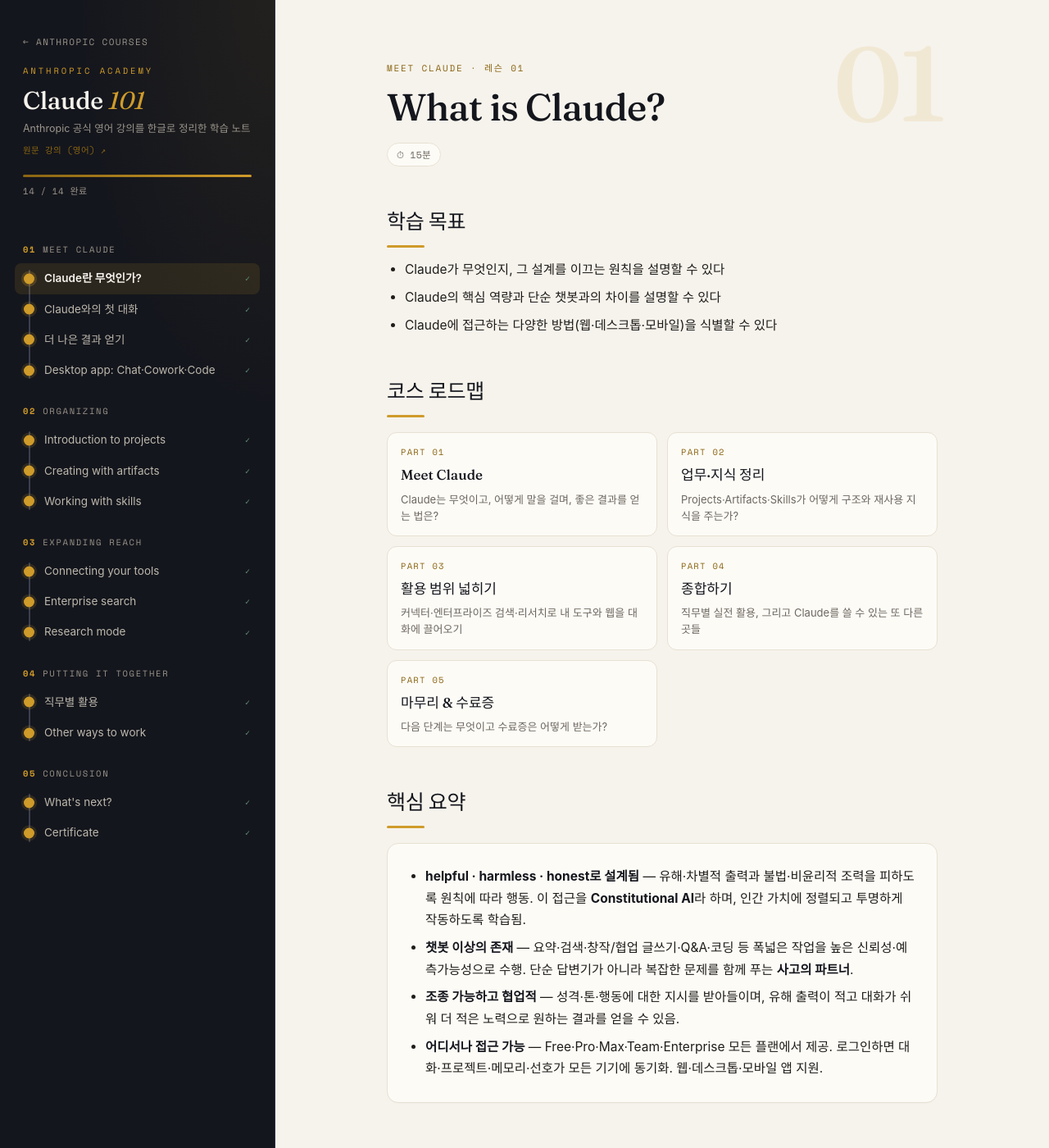
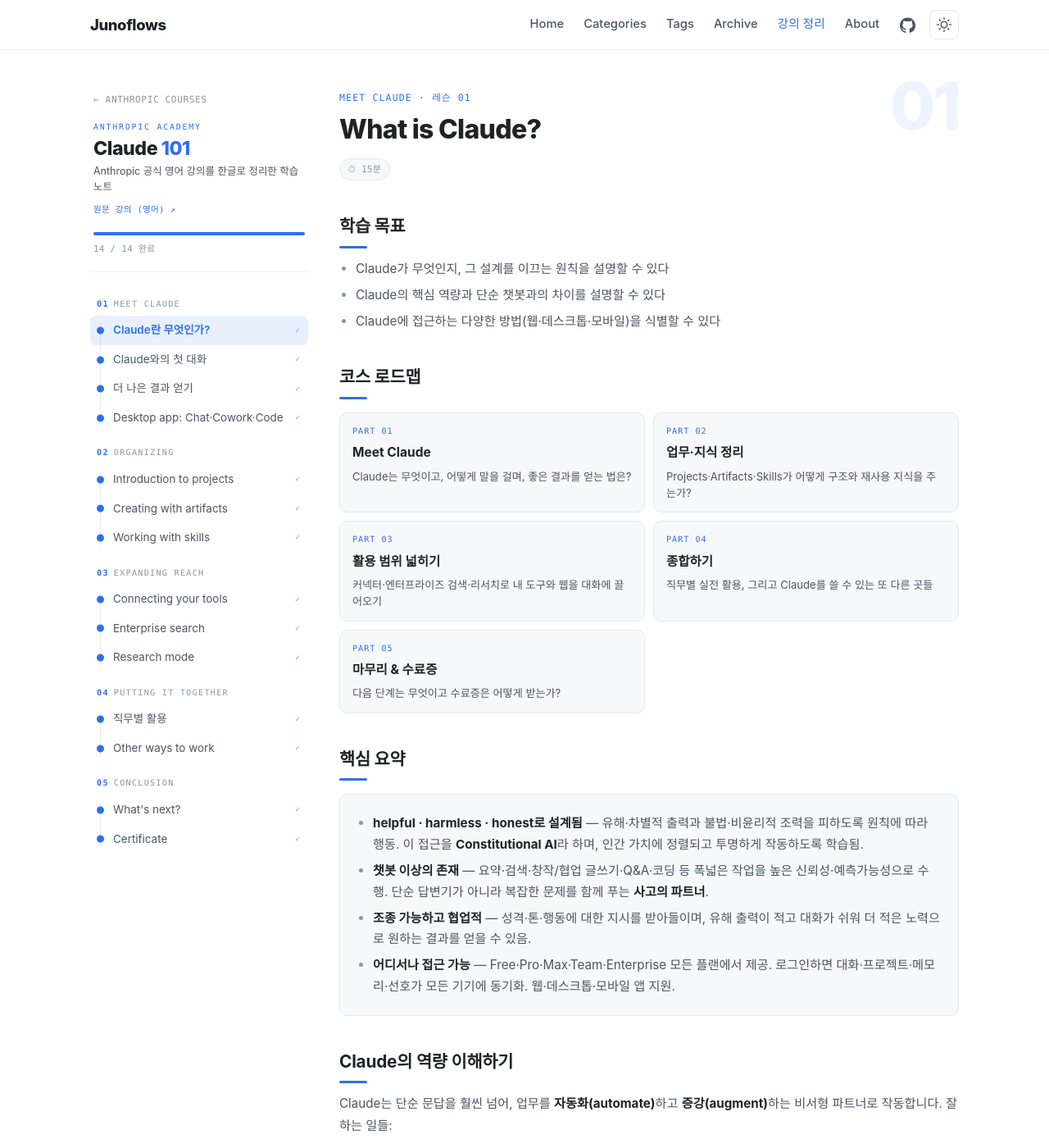
Before and after one commit to Junoflows/Junoflows.github.io, a Jekyll site: the page built from courses/anthropic/claude-101.html, in a window 1280 px wide and 1400 px high. Shown: the whole window at 82% size. Built offline with Jekyll 4.4.1, drawn with Linux system fonts in a browser that asks for light colours; some web fonts are replaced; some of the changed text lies outside the part shown.

Commit message:
강의 페이지를 블로그 테마로 통일 (Jekyll page 전환)
- courses/anthropic/claude-101.html 을 layout:default Jekyll 페이지로 전환
  → 블로그 헤더·푸터·다크모드·CSS 변수를 그대로 상속
- Nocturne 다크/골드 스타일을 블로그 테마 변수(--bg/--text/--accent 등)로
  전면 교체, 라이트·다크 모드 자동 대응
- 사이드바 레슨 클릭 구조(showLesson)·진도 구슬은 그대로 유지
- 허브/카탈로그와 시각적으로 완전히 통일

Co-Authored-By: Claude Opus 4.8 (1M context) <noreply@anthropic.com>

```diff
--- a/courses/anthropic/claude-101.html
+++ b/courses/anthropic/claude-101.html
@@ -1,235 +1,114 @@
-<!DOCTYPE html>
-<html lang="ko">
-<head>
-<meta charset="UTF-8">
-<meta name="viewport" content="width=device-width, initial-scale=1.0">
-<title>Claude 101 — 한글 학습 노트</title>
-<link rel="preconnect" href="https://fonts.googleapis.com">
-<link rel="preconnect" href="https://fonts.gstatic.com" crossorigin>
-<link href="https://fonts.googleapis.com/css2?family=Fraunces:ital,opsz,wght@0,9..144,400;0,9..144,500;0,9..144,600;1,9..144,400&family=Space+Mono:wght@400;700&display=swap" rel="stylesheet">
-<link rel="stylesheet" as="style" crossorigin href="https://cdn.jsdelivr.net/gh/orioncactus/pretendard@v1.3.9/dist/web/static/pretendard.min.css">
+---
+layout: default
+title: "Claude 101 — 강의 정리"
+permalink: /courses/anthropic/claude-101.html
+description: "Anthropic 공식 영어 강의 Claude 101을 한글로 정리한 학습 노트 — 레슨별 사이드바."
+---
 <style>
-  :root{
-    --ink:#14161d;
-    --ink-2:#1c1f29;
-    --ink-card:#232734;
-    --paper:#f6f3ec;
-    --paper-2:#fdfbf6;
-    --paper-edge:#e7e1d3;
-    --gold:#cf9b2a;
-    --gold-deep:#8a6512;
-    --sage:#5f8d74;
-    --sage-soft:#e4eee7;
-    --muted:#6c6760;
-    --muted-dim:#9a948a;
-    --track:#3a3f4f;
-    --line-ink:#2c303c;
-    --display:"Fraunces",Georgia,serif;
-    --body:"Pretendard",-apple-system,BlinkMacSystemFont,"Apple SD Gothic Neo","Segoe UI",sans-serif;
-    --mono:"Space Mono",ui-monospace,Menlo,monospace;
+  .course-page .layout{display:flex;gap:38px;max-width:var(--max-width-wide);margin:0 auto;padding:4px 20px 0;align-items:flex-start;}
+  .course-page .sidebar{width:266px;flex-shrink:0;position:sticky;top:74px;max-height:calc(100vh - 96px);overflow-y:auto;padding-bottom:24px;}
+  .course-page .content{flex:1;min-width:0;}
+  .course-page .reading{max-width:none;margin:0;padding:0;}
+
+  /* sidebar brand */
+  .course-page .brand{padding:0 4px 16px;border-bottom:1px solid var(--border-soft);margin-bottom:12px;}
+  .course-page .backlink{display:inline-flex;align-items:center;gap:6px;font-family:var(--font-mono);font-size:0.7rem;letter-spacing:.05em;text-transform:uppercase;color:var(--text-muted);margin-bottom:14px;transition:color .15s,gap .15s;}
+  .course-page .backlink:hover{color:var(--accent);gap:9px;text-decoration:none;}
+  .course-page .brand .kicker{font-family:var(--font-mono);font-size:0.62rem;letter-spacing:.18em;text-transform:uppercase;color:var(--accent);margin:0 0 6px;}
+  .course-page .brand h1{font-size:1.45rem;font-weight:800;letter-spacing:-.02em;color:var(--text);margin:0 0 6px;line-height:1.1;}
+  .course-page .brand h1 em{font-style:normal;color:var(--accent);}
+  .course-page .brand .sub{font-size:0.78rem;color:var(--text-soft);margin:0;line-height:1.5;}
+  .course-page .srcnote{display:inline-block;font-family:var(--font-mono);font-size:0.66rem;letter-spacing:.03em;color:var(--accent);margin-top:8px;border-bottom:1px solid transparent;}
+  .course-page .srcnote:hover{border-color:var(--accent);text-decoration:none;}
+
+  /* progress */
+  .course-page .progress-wrap{margin:14px 0 2px;}
+  .course-page .progress-bar{height:4px;background:var(--border-soft);border-radius:4px;overflow:hidden;}
+  .course-page .progress-fill{height:100%;background:var(--accent);width:0;transition:width .6s cubic-bezier(.2,.7,.2,1);}
+  .course-page .progress-text{font-family:var(--font-mono);font-size:0.68rem;color:var(--text-muted);margin-top:7px;letter-spacing:.03em;}
+
+  /* lesson spine */
+  .course-page .spine{padding:2px 0 0;}
+  .course-page .spine-section{padding:0;margin-top:16px;}
+  .course-page .spine-eyebrow{font-family:var(--font-mono);font-size:0.63rem;letter-spacing:.13em;text-transform:uppercase;color:var(--text-muted);padding:0 8px 6px;display:flex;gap:6px;align-items:baseline;}
+  .course-page .spine-eyebrow b{color:var(--accent);font-weight:700;}
+  .course-page .spine-track{list-style:none;margin:0;padding:0;position:relative;}
+  .course-page .spine-track::before{content:"";position:absolute;left:12px;top:9px;bottom:9px;width:1px;background:var(--border);}
+  .course-page .node{position:relative;display:flex;align-items:center;gap:9px;padding:6px 10px 6px 28px;font-size:0.84rem;color:var(--text-soft);cursor:pointer;border-radius:7px;transition:background .15s,color .15s;}
+  .course-page .node:hover{background:var(--bg-soft);color:var(--text);}
+  .course-page .node .bead{position:absolute;left:8px;top:50%;transform:translateY(-50%);width:9px;height:9px;border-radius:50%;background:var(--bg);border:2px solid var(--border);transition:all .2s;z-index:1;}
+  .course-page .node.done .bead{background:var(--accent);border-color:var(--accent);}
+  .course-page .node.active{background:var(--accent-soft);color:var(--accent);font-weight:600;}
+  .course-page .node.active .bead{border-color:var(--accent);}
+  .course-page .node .nlabel{flex:1;min-width:0;}
+  .course-page .node .tick{font-family:var(--font-mono);font-size:0.6rem;color:var(--accent);opacity:0;}
+  .course-page .node.done .tick{opacity:.65;}
+
+  /* reading pane */
+  .course-page .lesson{display:none;}
+  .course-page .lesson.active{display:block;animation:cRise .35s cubic-bezier(.2,.7,.2,1);}
+  @keyframes cRise{from{opacity:0;transform:translateY(8px);}to{opacity:1;transform:none;}}
+  .course-page .lesson-head{position:relative;margin-bottom:30px;padding-top:4px;}
+  .course-page .lesson-num{position:absolute;top:-16px;right:0;font-family:var(--font-sans);font-weight:800;font-size:5rem;line-height:1;color:var(--accent);opacity:.08;pointer-events:none;letter-spacing:-.04em;z-index:0;}
+  .course-page .eyebrow{font-family:var(--font-mono);font-size:0.72rem;letter-spacing:.1em;text-transform:uppercase;color:var(--accent);margin-bottom:10px;position:relative;z-index:1;}
+  .course-page .lesson-title{font-size:2rem;font-weight:800;letter-spacing:-.022em;color:var(--text);margin:0 0 16px;line-height:1.18;position:relative;z-index:1;}
+  .course-page .meta-row{display:flex;flex-wrap:wrap;gap:8px;align-items:center;position:relative;z-index:1;}
+  .course-page .chip{font-family:var(--font-mono);font-size:0.7rem;letter-spacing:.02em;padding:3px 10px;border-radius:30px;border:1px solid var(--border);background:var(--bg-soft);color:var(--text-muted);}
+
+  .course-page .lesson h3{font-size:1.3rem;font-weight:700;letter-spacing:-.01em;color:var(--text);margin:38px 0 12px;padding-bottom:8px;position:relative;}
+  .course-page .lesson h3::after{content:"";position:absolute;left:0;bottom:0;width:34px;height:3px;background:var(--accent);border-radius:3px;}
+  .course-page .lesson h4{font-size:1.01rem;font-weight:700;color:var(--text);margin:22px 0 8px;}
+  .course-page .lesson p{margin:12px 0;font-size:0.95rem;color:var(--text-soft);line-height:1.75;}
+  .course-page .lesson ul,.course-page .lesson ol{margin:12px 0;padding-left:20px;}
+  .course-page .lesson li{margin:6px 0;font-size:0.95rem;color:var(--text-soft);line-height:1.7;}
+  .course-page .lesson li::marker{color:var(--text-muted);}
+  .course-page .lesson strong{color:var(--text);font-weight:700;}
+  .course-page .lesson a{color:var(--accent);border-bottom:1px solid var(--accent-soft);}
+  .course-page .lesson a:hover{border-bottom-color:var(--accent);text-decoration:none;}
+
+  .course-page .card{background:var(--bg-soft);border:1px solid var(--border);border-radius:var(--radius);padding:16px 20px;margin:16px 0;}
+  .course-page .card ul{margin:4px 0;}
+  .course-page .callout{position:relative;background:var(--accent-soft);border:1px solid transparent;border-radius:var(--radius);padding:14px 18px 14px 20px;margin:16px 0;font-size:0.9rem;color:var(--text-soft);}
+  .course-page .callout::before{content:"";position:absolute;left:0;top:12px;bottom:12px;width:3px;background:var(--accent);border-radius:3px;}
+  .course-page .callout strong{color:var(--text);}
+  .course-page .tip{background:var(--bg-soft);border:1px solid var(--border);border-left:3px solid var(--accent);border-radius:0 8px 8px 0;padding:12px 16px;margin:16px 0;font-size:0.88rem;color:var(--text-soft);}
+  .course-page .tip strong{color:var(--text);}
+  .course-page .example{background:var(--bg-soft);border:1px dashed var(--border);border-radius:8px;padding:14px 18px;margin:14px 0;font-size:0.9rem;color:var(--text-soft);font-style:italic;}
+
+  .course-page table{border-collapse:separate;border-spacing:0;width:100%;margin:16px 0;font-size:0.86rem;border:1px solid var(--border);border-radius:var(--radius);overflow:hidden;table-layout:fixed;}
+  .course-page th,.course-page td{padding:10px 14px;text-align:left;vertical-align:top;border-bottom:1px solid var(--border);word-break:keep-all;overflow-wrap:break-word;}
+  .course-page th{background:var(--table-head);color:var(--text);font-weight:700;font-size:0.8rem;}
+  .course-page td{color:var(--text-soft);}
+  .course-page tr:last-child td{border-bottom:none;}
+  .course-page td strong{color:var(--accent);font-weight:700;}
+
+  .course-page code{font-family:var(--font-mono);font-size:0.82em;background:var(--bg-code);color:var(--text);padding:2px 6px;border-radius:5px;}
+
+  .course-page .next{margin-top:40px;padding:16px 20px;border-radius:var(--radius);background:var(--bg-soft);border:1px solid var(--border);display:flex;gap:12px;align-items:flex-start;font-size:0.92rem;color:var(--text-soft);}
+  .course-page .next .arrow{color:var(--accent);font-size:1.1rem;line-height:1.2;font-weight:700;}
+  .course-page .next b{color:var(--accent);font-weight:700;}
+
+  .course-page .roadmap{display:grid;grid-template-columns:repeat(2,1fr);gap:10px;margin:16px 0;}
+  .course-page .rm{background:var(--bg-soft);border:1px solid var(--border);border-radius:var(--radius);padding:13px 15px;}
+  .course-page .rm .rk{font-family:var(--font-mono);font-size:0.63rem;letter-spacing:.1em;text-transform:uppercase;color:var(--accent);}
+  .course-page .rm h5{font-size:0.97rem;font-weight:700;margin:4px 0 5px;color:var(--text);}
+  .course-page .rm p{font-size:0.82rem;color:var(--text-soft);margin:0;line-height:1.55;}
+
+  .course-page :focus-visible{outline:2px solid var(--accent);outline-offset:2px;border-radius:4px;}
+
+  @media (max-width:900px){
+    .course-page .layout{flex-direction:column;gap:18px;}
+    .course-page .sidebar{width:100%;position:static;max-height:none;}
+    .course-page .spine{display:grid;grid-template-columns:1fr 1fr;gap:0 10px;}
+    .course-page .spine-track::before{display:none;}
+    .course-page .lesson-title{font-size:1.6rem;}
+    .course-page .lesson-num{font-size:3.6rem;}
   }
-  *{box-sizing:border-box;}
-  html{scroll-behavior:smooth;}
-  body{
-    margin:0;
-    font-family:var(--body);
-    background:var(--ink);
-    color:#1f1d1a;
-    line-height:1.72;
-    -webkit-font-smoothing:antialiased;
-  }
-  ::selection{background:var(--gold);color:var(--ink);}
-  a{color:inherit;}
+  @media (max-width:560px){.course-page .spine{grid-template-columns:1fr;}}
+  @media (prefers-reduced-motion:reduce){.course-page *{animation:none!important;transition:none!important;}}
+</style>
 
-  .layout{display:flex;min-height:100vh;}
-
-  /* ============ SIDEBAR / SPINE ============ */
-  .sidebar{
-    width:336px;flex-shrink:0;
-    background:
-      radial-gradient(120% 60% at 100% 0%, rgba(207,155,42,.08), transparent 60%),
-      var(--ink);
-    color:#cfcabf;
-    border-right:1px solid var(--line-ink);
-    position:sticky;top:0;height:100vh;overflow-y:auto;
-    padding:30px 0 60px;
-  }
-  .brand{padding:6px 28px 22px;}
-  .backlink{
-    display:inline-flex;align-items:center;gap:7px;font-family:var(--mono);
-    font-size:11px;letter-spacing:.12em;text-transform:uppercase;text-decoration:none;
-    color:var(--muted-dim);margin-bottom:16px;transition:color .15s,gap .15s;
-  }
-  .backlink:hover{color:var(--gold);gap:10px;}
-  .srcnote{display:inline-block;font-family:var(--mono);font-size:10.5px;letter-spacing:.04em;
-           color:var(--gold-deep);text-decoration:none;margin-top:6px;border-bottom:1px solid transparent;transition:border-color .15s;}
-  .srcnote:hover{border-color:var(--gold);}
-  .brand .kicker{
-    font-family:var(--mono);font-size:10.5px;letter-spacing:.28em;
-    text-transform:uppercase;color:var(--gold);margin:0 0 12px;
-  }
-  .brand h1{
-    font-family:var(--display);font-weight:500;font-size:30px;line-height:1.05;
-    color:var(--paper);margin:0 0 8px;letter-spacing:-.01em;
-  }
-  .brand h1 em{font-style:italic;color:var(--gold);}
-  .brand .sub{font-size:12.5px;color:var(--muted-dim);margin:0;}
-  .progress-wrap{margin:18px 0 4px;}
-  .progress-bar{height:3px;background:var(--line-ink);border-radius:3px;overflow:hidden;}
-  .progress-fill{height:100%;background:linear-gradient(90deg,var(--gold-deep),var(--gold));width:0;transition:width .6s cubic-bezier(.2,.7,.2,1);}
-  .progress-text{font-family:var(--mono);font-size:11px;color:var(--muted-dim);margin-top:8px;letter-spacing:.04em;}
-
-  .spine{padding:8px 0 0;}
-  .spine-section{padding:0 18px 2px;margin-top:18px;}
-  .spine-eyebrow{
-    font-family:var(--mono);font-size:10.5px;letter-spacing:.16em;text-transform:uppercase;
-    color:var(--muted-dim);padding:0 10px 6px;display:flex;gap:8px;align-items:baseline;
-  }
-  .spine-eyebrow b{color:var(--gold);font-weight:700;}
-  .spine-track{list-style:none;margin:0;padding:2px 0;position:relative;}
-  .spine-track::before{
-    content:"";position:absolute;left:17px;top:10px;bottom:10px;width:2px;
-    background:var(--track);border-radius:2px;
-  }
-  .node{
-    position:relative;display:flex;align-items:center;gap:10px;
-    padding:7px 12px 7px 36px;font-size:13.5px;color:#bdb8ad;cursor:pointer;
-    border-radius:8px;transition:background .15s,color .15s;
-  }
-  .node:hover{background:rgba(255,255,255,.04);color:#efe9dd;}
-  .node .bead{
-    position:absolute;left:11px;top:50%;transform:translateY(-50%);
-    width:13px;height:13px;border-radius:50%;
-    background:var(--ink);border:2px solid var(--track);
-    transition:all .2s;z-index:1;
-  }
-  .node.done .bead{background:var(--gold);border-color:var(--gold);box-shadow:0 0 0 3px rgba(207,155,42,.15);}
-  .node.active{background:rgba(207,155,42,.12);color:var(--paper);font-weight:600;}
-  .node.active .bead{border-color:var(--gold);background:var(--ink);box-shadow:0 0 0 3px rgba(207,155,42,.22);}
-  .node.done.active .bead{background:var(--gold);}
-  .node .nlabel{flex:1;min-width:0;}
-  .node .tick{font-family:var(--mono);font-size:10px;color:var(--sage);opacity:0;transition:opacity .2s;}
-  .node.done .tick{opacity:1;}
-
-  /* ============ CONTENT ============ */
-  .content{flex:1;background:var(--paper);min-width:0;}
-  .reading{max-width:768px;margin:0 auto;padding:64px 48px 140px;}
-  .lesson{display:none;}
-  .lesson.active{display:block;animation:rise .4s cubic-bezier(.2,.7,.2,1);}
-  @keyframes rise{from{opacity:0;transform:translateY(10px);}to{opacity:1;transform:none;}}
-
-  .lesson-head{position:relative;margin-bottom:38px;padding-top:10px;}
-  .lesson-num{
-    position:absolute;top:-26px;right:-6px;font-family:var(--display);font-weight:500;
-    font-size:128px;line-height:1;color:var(--gold);opacity:.12;pointer-events:none;
-    letter-spacing:-.04em;z-index:0;
-  }
-  .eyebrow{
-    font-family:var(--mono);font-size:11px;letter-spacing:.16em;text-transform:uppercase;
-    color:var(--gold-deep);margin-bottom:14px;position:relative;z-index:1;
-  }
-  .lesson-title{
-    font-family:var(--display);font-weight:500;font-size:46px;line-height:1.06;
-    letter-spacing:-.02em;color:var(--ink);margin:0 0 18px;position:relative;z-index:1;
-  }
-  .meta-row{display:flex;flex-wrap:wrap;gap:10px;align-items:center;position:relative;z-index:1;}
-  .chip{
-    font-family:var(--mono);font-size:11.5px;letter-spacing:.02em;
-    padding:4px 11px;border-radius:30px;border:1px solid var(--paper-edge);
-    background:var(--paper-2);color:var(--muted);
-  }
-  .chip.done-chip{background:var(--sage-soft);border-color:#cfe2d6;color:#3f6b53;font-weight:700;}
-  .meta-row .orig{font-size:12.5px;color:var(--muted-dim);font-style:italic;margin-left:2px;}
-
-  .lesson h3{
-    font-family:var(--display);font-weight:500;font-size:25px;letter-spacing:-.01em;
-    color:var(--ink);margin:46px 0 14px;padding-bottom:10px;position:relative;
-  }
-  .lesson h3::after{content:"";position:absolute;left:0;bottom:0;width:46px;height:3px;background:var(--gold);border-radius:3px;}
-  .lesson h4{font-family:var(--body);font-weight:700;font-size:16px;color:var(--gold-deep);margin:26px 0 8px;}
-  .lesson p{margin:12px 0;font-size:15.5px;}
-  .lesson ul,.lesson ol{margin:12px 0;padding-left:22px;}
-  .lesson li{margin:7px 0;font-size:15.5px;}
-  .lesson strong{color:var(--ink);font-weight:700;}
-
-  .card{
-    background:var(--paper-2);border:1px solid var(--paper-edge);
-    border-radius:14px;padding:20px 24px;margin:18px 0;
-    box-shadow:0 1px 0 rgba(0,0,0,.02);
-  }
-  .card ul{margin:4px 0;}
-  .callout{
-    position:relative;background:linear-gradient(180deg,#fbf3df,#f8edcf);
-    border:1px solid #ecdcae;border-radius:14px;padding:16px 20px 16px 22px;margin:18px 0;
-    font-size:14.5px;color:#5b4a1c;
-  }
-  .callout::before{content:"";position:absolute;left:0;top:14px;bottom:14px;width:4px;background:var(--gold);border-radius:4px;}
-  .callout strong{color:var(--gold-deep);}
-  .tip{
-    background:var(--sage-soft);border:1px solid #d2e3d8;border-left:4px solid var(--sage);
-    border-radius:0 12px 12px 0;padding:13px 18px;margin:18px 0;font-size:14px;color:#37553f;
-  }
-  .tip strong{color:#2f6b48;}
-  .example{
-    background:#fbf6ea;border:1px dashed var(--gold);border-radius:12px;
-    padding:16px 20px;margin:16px 0;font-size:14.5px;color:#5b4a2a;font-style:italic;
-  }
-
-  table{border-collapse:separate;border-spacing:0;width:100%;margin:18px 0;font-size:14px;
-        border:1px solid var(--paper-edge);border-radius:12px;overflow:hidden;table-layout:fixed;}
-  th,td{padding:11px 15px;text-align:left;vertical-align:top;border-bottom:1px solid var(--paper-edge);
-        word-break:keep-all;overflow-wrap:break-word;}
-  th{background:var(--ink);color:var(--paper);font-weight:600;font-family:var(--body);
-     border-bottom:none;font-size:13px;letter-spacing:.01em;}
-  td{background:var(--paper-2);}
-  tr:last-child td{border-bottom:none;}
-  td strong{color:var(--gold-deep);}
-
-  code{font-family:var(--mono);font-size:12.5px;background:#ece6d8;color:#5a4a1f;padding:2px 6px;border-radius:5px;}
-
-  .next{
-    margin-top:46px;padding:18px 22px;border-radius:14px;
-    background:var(--ink);color:#d8d3c8;font-size:15px;
-    display:flex;gap:14px;align-items:flex-start;
-  }
-  .next .arrow{font-family:var(--display);color:var(--gold);font-size:22px;line-height:1.2;}
-  .next b{color:var(--gold);font-weight:600;}
-
-  .placeholder{text-align:center;padding:90px 20px;color:var(--muted);}
-  .placeholder .mark{
-    font-family:var(--display);font-size:64px;color:var(--gold);opacity:.35;margin-bottom:6px;
-  }
-  .placeholder p{font-size:15px;margin:6px 0;}
-  .placeholder .hint{font-family:var(--mono);font-size:12.5px;color:var(--muted-dim);
-                     background:var(--paper-2);border:1px solid var(--paper-edge);
-                     border-radius:8px;display:inline-block;padding:8px 14px;margin-top:14px;}
-
-  /* roadmap grid (what-is-claude) */
-  .roadmap{display:grid;grid-template-columns:repeat(2,1fr);gap:12px;margin:18px 0;}
-  .rm{background:var(--paper-2);border:1px solid var(--paper-edge);border-radius:12px;padding:14px 16px;}
-  .rm .rk{font-family:var(--mono);font-size:10.5px;letter-spacing:.12em;text-transform:uppercase;color:var(--gold-deep);}
-  .rm h5{font-family:var(--display);font-weight:500;font-size:17px;margin:4px 0 5px;color:var(--ink);}
-  .rm p{font-size:13px;color:var(--muted);margin:0;line-height:1.55;}
-
-  :focus-visible{outline:2px solid var(--gold);outline-offset:3px;border-radius:4px;}
-
-  /* mobile */
-  .menu-toggle{display:none;}
-  @media (max-width:920px){
-    .layout{flex-direction:column;}
-    .sidebar{width:100%;height:auto;position:static;padding:22px 0 26px;}
-    .spine{display:grid;grid-template-columns:1fr 1fr;gap:0 8px;}
-    .spine-track::before{display:none;}
-    .reading{padding:44px 24px 110px;}
-    .lesson-title{font-size:34px;}
-    .lesson-num{font-size:84px;top:-12px;}
-    .roadmap{grid-template-columns:1fr;}
-  }
-  @media (max-width:560px){.spine{grid-template-columns:1fr;}}
-  @media (prefers-reduced-motion:reduce){*{animation:none!important;transition:none!important;scroll-behavior:auto;}}
-</style>
-</head>
-<body>
+<div class="course-page">
 <div class="layout">
   <!-- ===================== SIDEBAR ===================== -->
   <aside class="sidebar">
@@ -1025,6 +904,8 @@
   </main>
 </div>
 
+</div>
+
 <script>
   const curriculum = [
     { n:"01", section:"Meet Claude", lessons:[
@@ -1089,5 +970,3 @@
   }
   showLesson("what-is-claude");
 </script>
-</body>
-</html>
```
